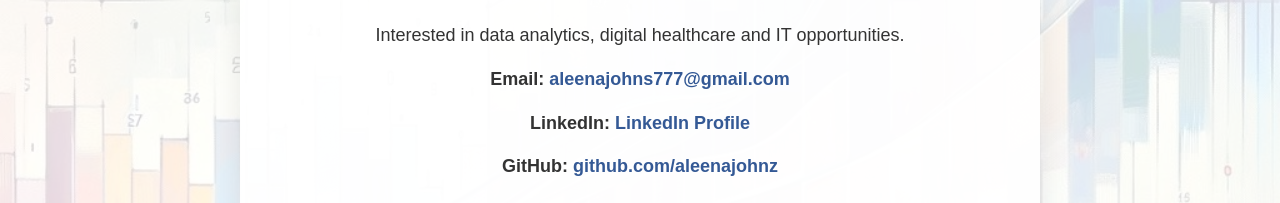
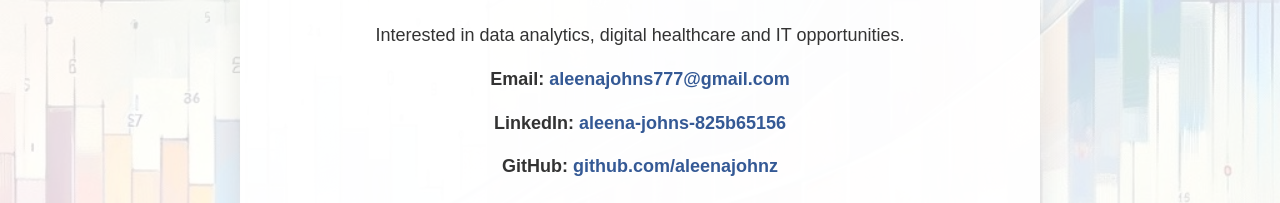
Before and after one commit to aleenajohnz/aleenajohnz.github.io, a plain HTML site: page index.html in a window 1280 px wide. Shown: the part 3047-3250 px from the top of the page. Drawn offline with Linux system fonts and the light colour scheme.

Commit message:
Update LinkedIn profile link and text

```diff
--- a/index.html
+++ b/index.html
@@ -1067,9 +1067,9 @@
                 <strong>LinkedIn:</strong>
 
                 <a
-                    href="https://www.linkedin.com/"
+                    href="https://www.linkedin.com/in/aleena-johns-825b65156/"
                     target="_blank">
-                    LinkedIn Profile
+                    aleena-johns-825b65156
                 </a>
 
             </p>
```
